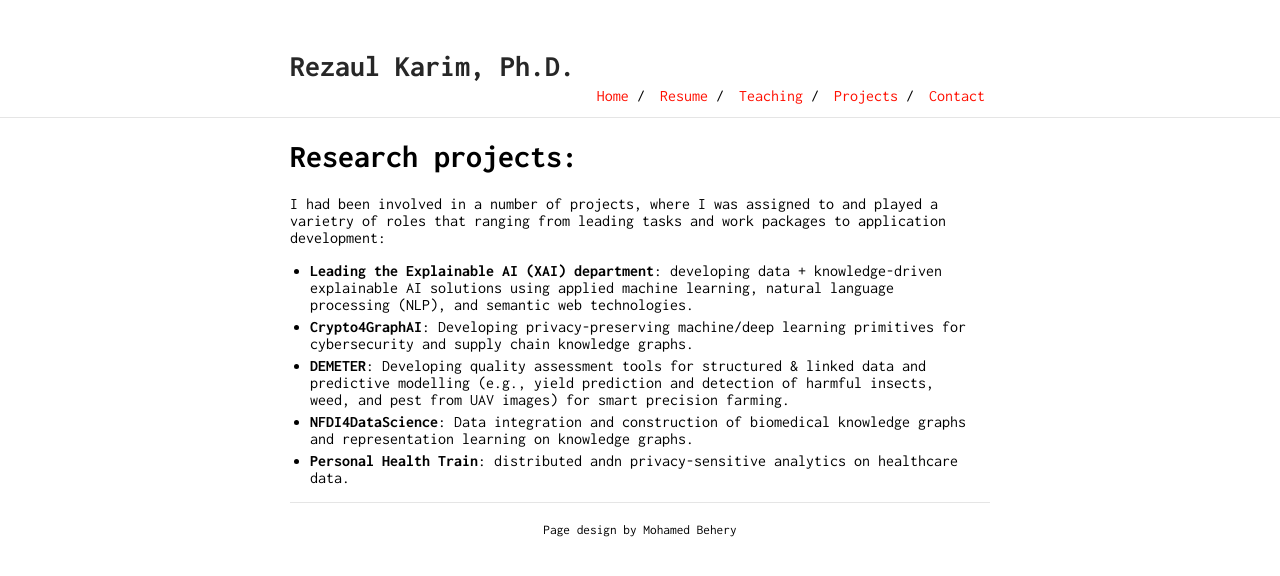
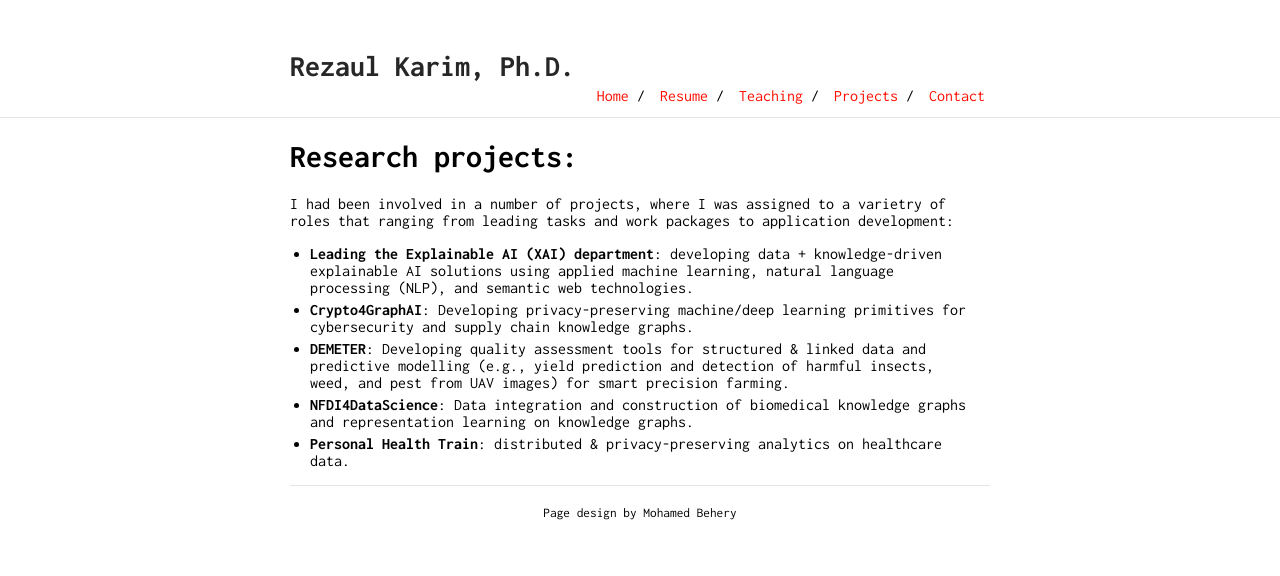
Before and after one commit to rezacsedu/rezacsedu.github.io, a Jekyll site: the page built from projects.md, in a window 1280 px wide. Shown: the top 576 px of the page. Built offline with Jekyll 4.4.1, drawn with Linux system fonts in a browser that asks for light colours; our own code applies the rules of GitHub Pages for plain Markdown files.

Commit message:
Update projects.md

```diff
--- a/projects.md
+++ b/projects.md
@@ -1,9 +1,9 @@
 Research projects:
 =================
-I had been involved in a number of projects, where I was assigned to and played a varietry of roles that ranging from leading tasks and work packages to application development:
+I had been involved in a number of projects, where I was assigned to a varietry of roles that ranging from leading tasks and work packages to application development:
 
 - **Leading the Explainable AI (XAI) department**: developing data + knowledge-driven explainable AI solutions using applied machine learning, natural language processing (NLP), and semantic web technologies.
 - **Crypto4GraphAI**: Developing privacy-preserving machine/deep learning primitives for cybersecurity and supply chain knowledge graphs.
 - **DEMETER**: Developing quality assessment tools for structured & linked data and predictive modelling (e.g., yield prediction and detection of harmful insects, weed, and pest from UAV images) for smart precision farming.
 - **NFDI4DataScience**: Data integration and construction of biomedical knowledge graphs and representation learning on knowledge graphs.
-- **Personal Health Train**: distributed andn privacy-sensitive analytics on healthcare data.
+- **Personal Health Train**: distributed & privacy-preserving analytics on healthcare data.
```
